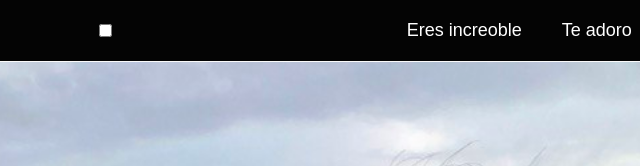
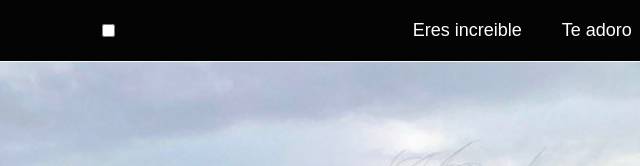
Before and after one commit to jesurodrix/practica, a plain HTML site: page index.html in a window 1280 px wide. Shown: the top 166 px of the page, 313-953 px from the left. Drawn offline with Linux system fonts and the light colour scheme.

Commit message:
Fix typo in navigation link text

```diff
--- a/index.html
+++ b/index.html
@@ -15,7 +15,7 @@
             <label for="menu"><img src="menu.png" class="menu-icono" alt="Menu"></label>
             <nav class="navbar">
                 <ul>
-                    <li><a href="#">Eres increoble</a></li>
+                    <li><a href="#">Eres increible</a></li>
                     <li><a href="#">Te adoro</a></li>
                     <li><a href="#">Eres preciosa</a></li>
                     <li><a href="#">Eres unica</a></li>
```
